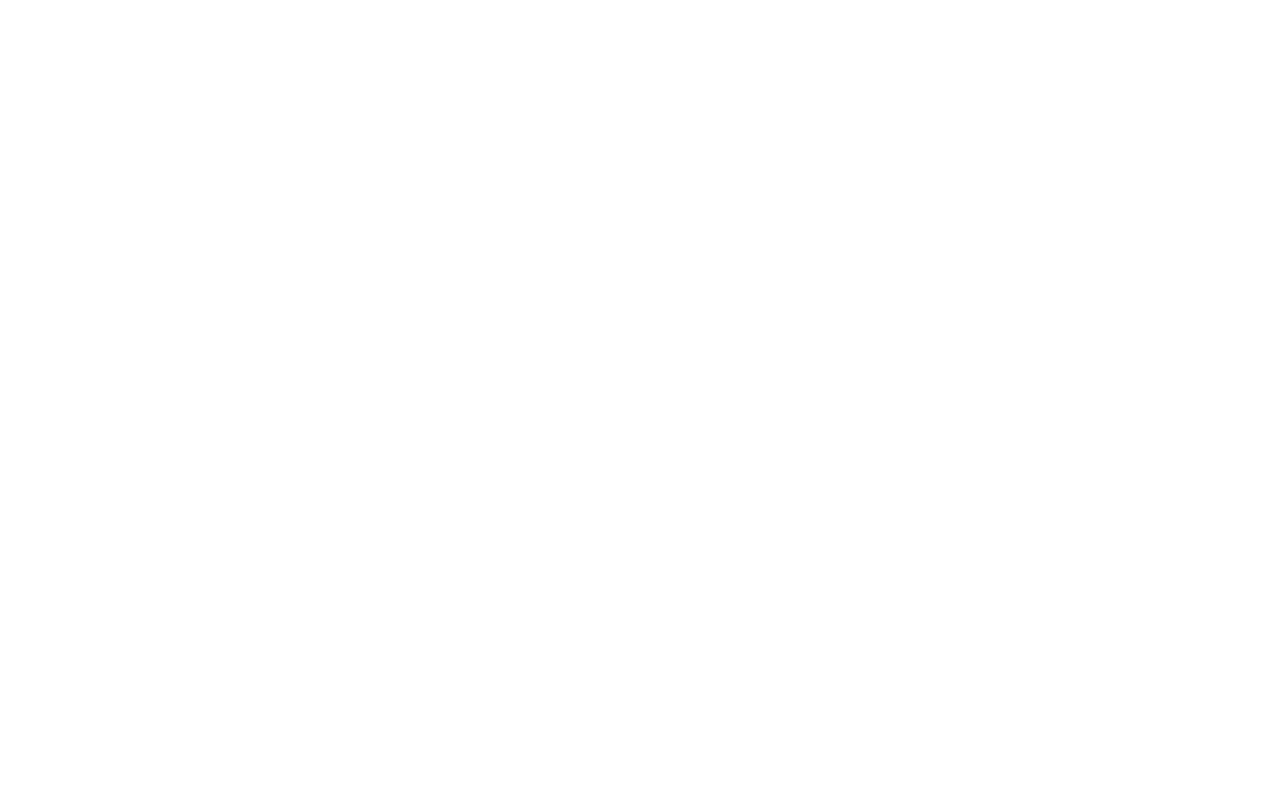
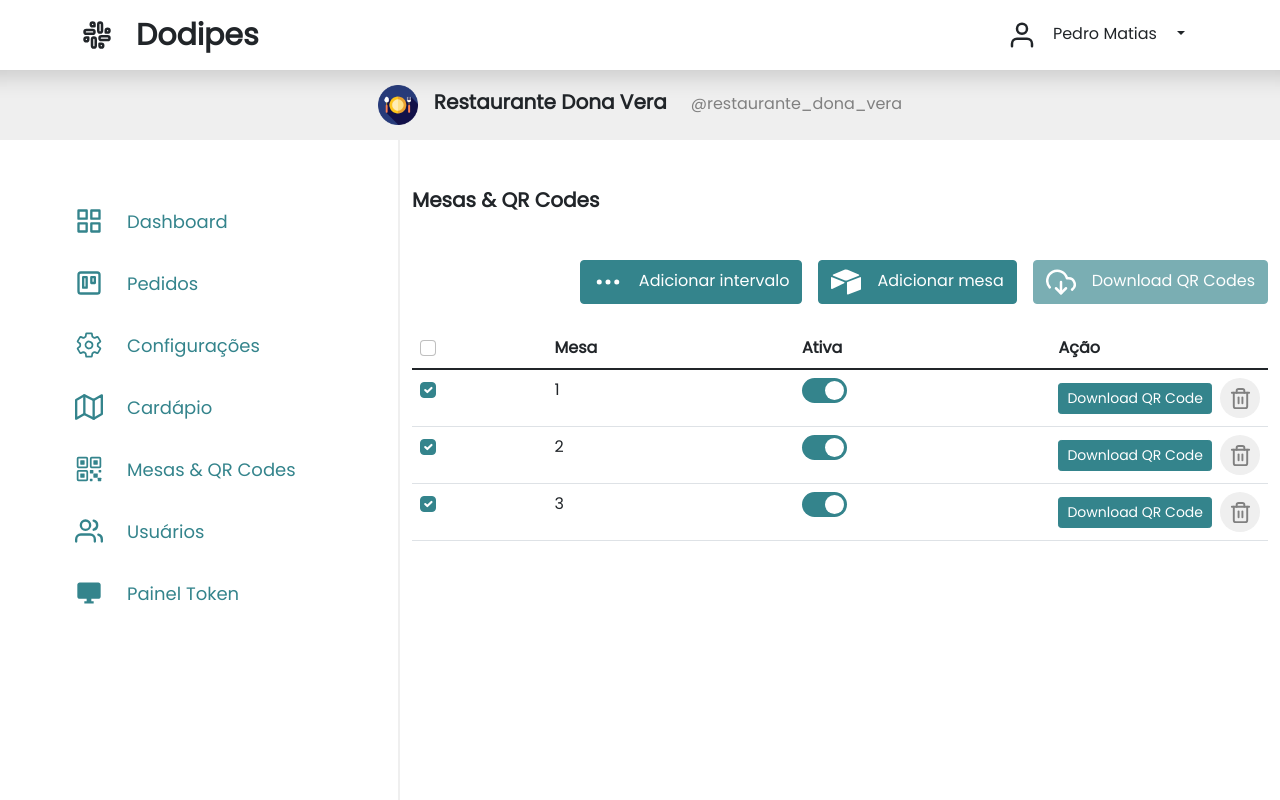
Before and after one commit to pedrollmatias/dodipes-web, a React (Create React App) app: page /tables-qrcodes in a window 1280 px wide. Before the commit this address had no page. Built offline with nearby package versions, Linux system fonts and the light colour scheme.

Commit message:
feat: includes tables-qrcodes page

```diff
--- a/src/components/Layout/Sidebar/Menu.jsx
+++ b/src/components/Layout/Sidebar/Menu.jsx
@@ -27,7 +27,7 @@ const menu = [
   },
   {
     label: "Mesas & QR Codes",
-    link: "seats-qr-codes",
+    link: "tables-qrcodes",
     icon: IoQrCodeOutline,
   },
   {
--- a/src/components/Routes/Routes.jsx
+++ b/src/components/Routes/Routes.jsx
@@ -6,6 +6,7 @@ import SettingsPage from "../../pages/Settings/SettingsPage";
 import HomePage from "../../pages/Home/HomePage";
 import OrdersPage from "../../pages/Orders/OrdersPage";
 import MenuPage from "../../pages/Menu/MenuPage";
+import TablesQrCodes from "../../pages/TablesQrCodes/TablesQrCodesPage";
 
 const AppRoutes = () => (
   <Routes>
@@ -14,6 +15,7 @@ const AppRoutes = () => (
       <Route path="orders" element={<OrdersPage />} />
       <Route path="settings" element={<SettingsPage />} />
       <Route path="menu" element={<MenuPage />} />
+      <Route path="tables-qrcodes" element={<TablesQrCodes />} />
     </Route>
   </Routes>
 );
--- a/src/components/UI/IconLabelButton.jsx
+++ b/src/components/UI/IconLabelButton.jsx
@@ -7,12 +7,14 @@ const IconLabelButton = ({
   iconMargin = "me-3",
   variant = "primary",
   onClick = () => {},
+  disabled = false
 }) => {
   return (
     <Button
       variant={variant}
       className={className}
       onClick={onClick}
+      disabled={disabled}
     >
       <Icon className={iconMargin} size={30} />
       <span>{label}</span>
--- a/src/components/UI/SlideToggle.jsx
+++ b/src/components/UI/SlideToggle.jsx
@@ -6,7 +6,7 @@ const SlideToggle = ({ checked = false, label }) => {
   return (
     <>
       <label className={classes.switch}>
-        <Form.Control type="checkbox"/>
+        <Form.Control type="checkbox" defaultChecked={checked}/>
         <span className={`${classes.slider}`}></span>
       </label>
       {label && <span className="ms-2">{label}</span>}
--- /dev/null
+++ b/src/pages/TablesQrCodes/AddTableModal.jsx
@@ -0,0 +1,86 @@
+import Modal from "react-bootstrap/Modal";
+import Form from "react-bootstrap/Form";
+
+import { SiAirtable } from "react-icons/si";
+import { BsDot } from "react-icons/bs";
+
+import ModalActionButton from "../../components/UI/ModalActionButton";
+
+import classes from "./AddTableModal.module.scss";
+
+const TableIntervalForm = () => {
+  return (
+    <div className="d-flex justify-content-center mb-3">
+      <div className="d-flex flex-column align-items-center">
+        <div className="mb-3">
+          <Form.Group className="mb-3" controlId="initial">
+            <Form.Label>Número incial</Form.Label>
+            <Form.Control className={classes["input--add-table-interval"]} type="text" />
+          </Form.Group>
+        </div>
+
+        <SiAirtable size={45} />
+      </div>
+
+      <div className="d-flex justify-content-center align-items-end">
+        {Array.from({ length: 4 }).map((index) => (
+          <BsDot key={index} size={30} />
+        ))}
+      </div>
+
+      <div className="d-flex flex-column align-items-center">
+        <div className="mb-3">
+          <Form.Group className="mb-3" controlId="final">
+            <Form.Label>Número final</Form.Label>
+            <Form.Control className={classes["input--add-table-interval"]} type="text" />
+          </Form.Group>
+        </div>
+
+        <SiAirtable size={45} />
+      </div>
+    </div>
+  );
+};
+
+const UniqueTableForm = () => {
+  return (
+    <Form.Group controlId="number">
+      <Form.Label>Número da mesa</Form.Label>
+      <Form.Control type="text" />
+    </Form.Group>
+  );
+};
+
+const AddTableModal = ({ show, onHide: handleHide, isInterval = false }) => {
+  return (
+    <Modal show={show} onHide={handleHide} size="lg" centered>
+      <Modal.Header closeButton>
+        <Modal.Title>
+          {isInterval ? "Adicionar intervalo de mesas" : "Adicionar mesa"}
+        </Modal.Title>
+      </Modal.Header>
+
+      <Form>
+        <Modal.Body>
+          {isInterval ? <TableIntervalForm /> : <UniqueTableForm />}
+        </Modal.Body>
+
+        <Modal.Footer>
+          <ModalActionButton variant="light" onClick={handleHide} type="button">
+            Cancelar
+          </ModalActionButton>
+
+          <ModalActionButton
+            variant="primary"
+            onClick={handleHide}
+            type="submit"
+          >
+            Salvar
+          </ModalActionButton>
+        </Modal.Footer>
+      </Form>
+    </Modal>
+  );
+};
+
+export default AddTableModal;
--- /dev/null
+++ b/src/pages/TablesQrCodes/AddTableModal.module.scss
@@ -0,0 +1,3 @@
+.input--add-table-interval {
+  width: 120px;
+}
--- /dev/null
+++ b/src/pages/TablesQrCodes/TablesQrCodesPage.jsx
@@ -0,0 +1,69 @@
+import { useState } from "react";
+import Container from "react-bootstrap/Container";
+
+import { FiMoreHorizontal, FiDownloadCloud } from "react-icons/fi";
+import { SiAirtable } from "react-icons/si";
+
+import SectionTitle from "../../components/UI/SectionTitle";
+import IconLabelButton from "../../components/UI/IconLabelButton";
+import TablesTable from "./TablesTable";
+import AddTableModal from "./AddTableModal";
+
+const ActionButtons = () => {
+  const [isIntervalModal, setIsIntervalModal] = useState(false);
+  const [addTableModalShow, setAddTableModalShow] = useState(false);
+
+  const handleAddTableModalShow = (isInterval) => {
+    setAddTableModalShow(true);
+    setIsIntervalModal(isInterval);
+  };
+  const handleAddTableModalHide = () => setAddTableModalShow(false);
+
+  return (
+    <>
+      <div className="me-3">
+        <IconLabelButton
+          icon={FiMoreHorizontal}
+          label="Adicionar intervalo"
+          onClick={() => handleAddTableModalShow(true)}
+        />
+      </div>
+
+      <div className="me-3">
+        <IconLabelButton
+          icon={SiAirtable}
+          label="Adicionar mesa"
+          onClick={() => handleAddTableModalShow(false)}
+        />
+      </div>
+
+      <IconLabelButton
+        icon={FiDownloadCloud}
+        label="Download QR Codes"
+        disabled={true}
+      />
+
+      <AddTableModal
+        show={addTableModalShow}
+        onHide={handleAddTableModalHide}
+        isInterval={isIntervalModal}
+      />
+    </>
+  );
+};
+
+const TablesQrCodes = () => {
+  return (
+    <Container className="py-5 min-height-100">
+      <SectionTitle>Mesas & QR Codes</SectionTitle>
+
+      <div className="d-flex justify-content-end mb-4">
+        <ActionButtons />
+      </div>
+
+      <TablesTable />
+    </Container>
+  );
+};
+
+export default TablesQrCodes;
--- /dev/null
+++ b/src/pages/TablesQrCodes/TablesTable.jsx
@@ -0,0 +1,68 @@
+import Table from "react-bootstrap/Table";
+import Form from "react-bootstrap/Form";
+import Button from "react-bootstrap/Button";
+
+import { FiTrash2 } from "react-icons/fi";
+
+import SlideToggle from "../../components/UI/SlideToggle";
+import IconButton from "../../components/UI/IconButton";
+
+const tableHeader = [<Form.Check type="checkbox" />, "Mesa", "Ativa", "Ação"];
+
+const tableBody = [
+  {
+    numero: 1,
+    ativa: true,
+  },
+  {
+    numero: 2,
+    ativa: true,
+  },
+  {
+    numero: 3,
+    ativa: true,
+  },
+];
+
+const TablesTable = () => {
+  return (
+    <Table responsive>
+      <thead>
+        <tr>
+          {tableHeader.map((headerItem, index) => (
+            <th key={index}>{headerItem}</th>
+          ))}
+        </tr>
+      </thead>
+      <tbody>
+        {tableBody.map((bodyItem, index) => (
+          <tr key={index}>
+            <td>
+              <Form.Check type="checkbox" defaultChecked={true} />
+            </td>
+            <td>{bodyItem.numero}</td>
+            <td>
+              {bodyItem.ativa ? (
+                <SlideToggle checked={true} />
+              ) : (
+                <SlideToggle />
+              )}
+            </td>
+            <td>
+              <div className="d-flex align-items-center">
+                <div className="me-2">
+                  <Button variant="primary" size="sm">
+                    Download QR Code
+                  </Button>
+                </div>
+                <IconButton icon={FiTrash2} size="sm" />
+              </div>
+            </td>
+          </tr>
+        ))}
+      </tbody>
+    </Table>
+  );
+};
+
+export default TablesTable;
--- a/src/theme.scss
+++ b/src/theme.scss
@@ -61,4 +61,9 @@ a {
   background-color: $light-grey !important;
 }
 
+table tr td:last-child {
+  white-space: nowrap;
+  width: 1px;
+}
+
 @import "~bootstrap/scss/bootstrap";
```
Also changed, not shown: src/pages/TablesQrCodes/QrCodeDownloadModal.jsx (added).
